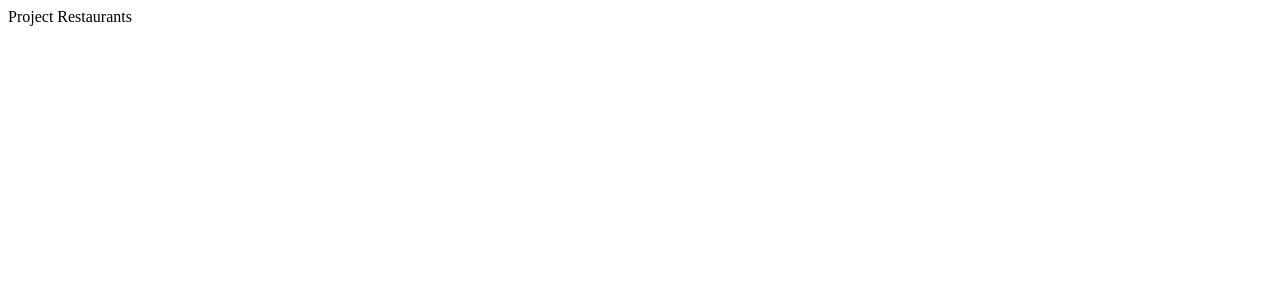
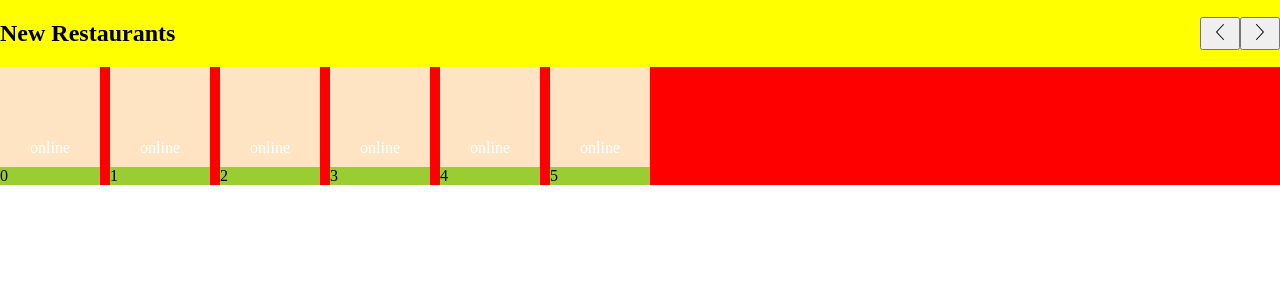
Before and after one commit to reactHong/react-infinite-carousel, a React (Create React App) app: page / in a window 1280 px wide. Shown: the top 300 px of the page. Built offline with nearby package versions, Linux system fonts and the light colour scheme.

Commit message:
feat: Implement simple carousel UI

```diff
--- a/src/App.css
+++ b/src/App.css
@@ -0,0 +1,60 @@
+body {
+  margin: 0;
+  padding: 0;
+  /* overflow: hidden; */
+}
+.discoveryWrapper {
+  max-width: 790px;
+  margin: 0 auto;
+  padding: 0 30px;
+}
+
+/* Header */
+.headerContainer {
+  background-color: yellow;
+  display: flex;
+  flex-direction: row;
+  justify-content: space-between;
+}
+.buttonsContainer {
+  display: flex;
+  align-items: center;
+}
+
+/* Carousel */
+.trackContainer {
+  background-color: red;
+  overflow: hidden;
+}
+.cardTrack {
+  display: flex;
+  flex-direction: row;
+}
+/* Card */
+.card {
+  background-color: yellowgreen;
+}
+.card a {
+  display: block;
+}
+.card .top {
+  position: relative;
+  width: 100%;
+}
+.card .top>div {
+  position: absolute;
+  width: 100%;
+  height: 100%;
+}
+.card .top>.online {
+  background-color: bisque;
+}
+.card .top>.online {
+  display: flex;
+  justify-content: center;
+  align-items: flex-end;
+}
+.card .top>.online>div {
+  color: white;
+  padding: 10px;
+}
--- a/src/App.tsx
+++ b/src/App.tsx
@@ -1,11 +1,10 @@
 import React from 'react';
 import './App.css';
+import Discovery from './components/Discovery';
 
 function App() {
   return (
-    <div>
-      Project Restaurants
-    </div>
+    <Discovery />
   );
 }
 
--- /dev/null
+++ b/src/components/Carousel.tsx
@@ -0,0 +1,35 @@
+import React from 'react';
+import CarouselHeader from './CarouselHeader';
+import CarouselTrack from './CarouselTrack';
+import { Item } from './CarouselCard';
+
+type CarouselProps = {
+  title: string;
+  items: Item[];
+};
+
+const testCardInfo = {
+  width: 100,
+  imageHeight: 100,
+  gap: 10,
+};
+
+function Carousel({ title, items }: CarouselProps) {
+
+  const handlePrevClick = () => {
+    console.log("prev");
+  };
+  const handleNextClick = () => {
+    console.log("next");
+  };
+
+  console.log("-- [Carousel.render]!!!!");
+  return (
+    <div className="carouselContainer">
+      <CarouselHeader title={title} prev={handlePrevClick} next={handleNextClick} />
+      <CarouselTrack cardInfo={testCardInfo} items={items} />
+    </div>
+  );
+}
+
+export default Carousel;
--- /dev/null
+++ b/src/components/CarouselCard.tsx
@@ -0,0 +1,56 @@
+import React from 'react';
+
+export type Item = {
+  blurhash: string;
+  online: boolean;
+  name: string;
+};
+
+export type CardInfo = {
+  width: number;
+  imageHeight: number;
+  gap: number;
+};
+
+type CarouselCardProps = {
+  cardInfo: CardInfo;
+  item: Item;
+};
+
+function CarouselCard({ cardInfo, item }: CarouselCardProps) {
+
+  //TODO: Need placeholder before loading data
+  if (!item) return <div>Loading Placeholder</div>;
+
+  const cardWidth = cardInfo.width;
+  const cardStyle: React.CSSProperties = {
+    width: cardWidth,
+    minWidth: cardWidth,
+    marginRight: cardInfo.gap,
+  };
+  const topStyle: React.CSSProperties = {
+    height: cardInfo.imageHeight,
+  };
+
+  return (
+    <div className="card" style={cardStyle}>
+      <div className="top" style={topStyle}>
+        <div className="imageContainer">
+          {/* <Blurhash
+            hash={item.blurhash}
+            width={'100%'}
+            height={'100%'}
+          /> */}
+        </div>
+        <div className="online">
+          <div>{item.online ? "online" : "offline"}</div>
+        </div>
+      </div >
+      <div className="bottom">
+        <div>{item.name}</div>
+      </div>
+    </div >
+  );
+}
+
+export default CarouselCard;
--- /dev/null
+++ b/src/components/CarouselHeader.tsx
@@ -0,0 +1,25 @@
+import React from 'react';
+
+type CarouselHeaderProps = {
+  title: string;
+  prev: () => void;
+  next: () => void;
+}
+
+function CarouselHeader({ title, prev, next }: CarouselHeaderProps) {
+  return (
+    <div className="headerContainer">
+      <h2 className="header">{title}</h2>
+      <div className="buttonsContainer">
+        <button type="button" onClick={prev}>
+          <svg className="ic_m_caret_left_svg__rtlIcon" width="24" height="24" viewBox="0 0 24 24"><path fill="none" d="M0 0h24v24H0z"></path><path fill="currentColor" d="M15.477 3.977a.503.503 0 01.365.841l-6.68 7.159 6.679 7.159a.502.502 0 01.159.366.5.5 0 01-.888.315l-7-7.5a.498.498 0 010-.682l7-7.5a.496.496 0 01.365-.16"></path></svg>
+        </button>
+        <button type="button" onClick={next}>
+          <svg className="ic_m_caret_right_svg__rtlIcon" width="24" height="24" viewBox="0 0 24 24"><path fill="none" d="M0 0h24v24H0z"></path><path fill="currentColor" d="M8.5 20a.5.5 0 01-.365-.841L14.815 12 8.136 4.841a.5.5 0 11.729-.681l7 7.5c.18.192.18.49 0 .682l-7 7.5a.494.494 0 01-.365.16"></path></svg>
+        </button>
+      </div>
+    </div>
+  );
+}
+
+export default CarouselHeader;
--- /dev/null
+++ b/src/components/CarouselTrack.tsx
@@ -0,0 +1,38 @@
+import React from 'react';
+import CarouselCard, { Item, CardInfo } from './CarouselCard';
+
+type CarouselTrackProps = {
+  cardInfo: CardInfo;
+  items: Item[];
+  // translateX: number;
+  // direction: 'prev' | 'next' | 'none';
+};
+
+function CarouselTrack({ cardInfo, items }: CarouselTrackProps) {
+  // const animationDuration: number = 0.3;
+  // const cardTrackStyle: React.CSSProperties = {
+  //   transform: `translate3d(${translateX}px, 0px, 0px)`,
+  //   transition: `transform ${animationDuration}s`,
+  // };
+  // console.log("   [CarouselTrack.render] direction:", direction);
+
+  // if (direction !== "next" && direction !== "prev") {
+  //   cardTrackStyle.transition = "none";
+  // }
+
+  return (
+    <div className="trackContainer">
+      <div className="cardTrack">
+        {items.map((item, index) => (
+          <CarouselCard
+            key={index}  //TODO: Should be changed to id
+            item={item}
+            cardInfo={cardInfo}
+          />))
+        }
+      </div>
+    </div>
+  );
+}
+
+export default CarouselTrack;
--- /dev/null
+++ b/src/components/Discovery.tsx
@@ -0,0 +1,40 @@
+import React from 'react';
+import Carousel from './Carousel';
+import { Item } from './CarouselCard';
+
+const title: string = "New Restaurants";
+const items1: Item[] = [
+  {
+    blurhash: "UAN=8k?LS~M:ErJFs%t0MDMWRqo@%BxSV{RX",
+    name: "0",
+    online: true,
+  }, {
+    blurhash: "UAN=8k?LS~M:ErJFs%t0MDMWRqo@%BxSV{RX",
+    name: "1",
+    online: true,
+  }, {
+    blurhash: "UAN=8k?LS~M:ErJFs%t0MDMWRqo@%BxSV{RX",
+    name: "2",
+    online: true,
+  }, {
+    blurhash: "UAN=8k?LS~M:ErJFs%t0MDMWRqo@%BxSV{RX",
+    name: "3",
+    online: true,
+  }, {
+    blurhash: "UAN=8k?LS~M:ErJFs%t0MDMWRqo@%BxSV{RX",
+    name: "4",
+    online: true,
+  }, {
+    blurhash: "UAN=8k?LS~M:ErJFs%t0MDMWRqo@%BxSV{RX",
+    name: "5",
+    online: true,
+  },
+];
+
+function Discovery() {
+  return (
+    <Carousel title={title} items={items1} />
+  );
+}
+
+export default Discovery;
```
